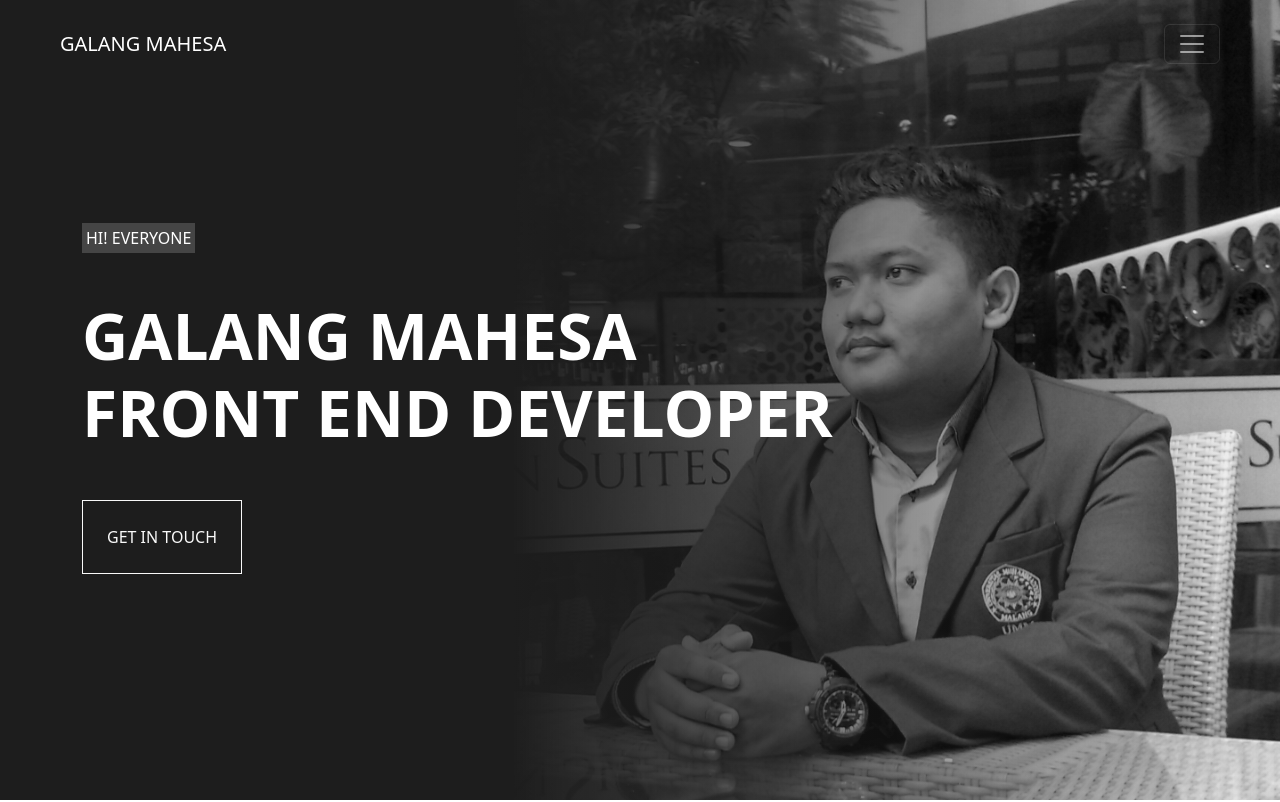
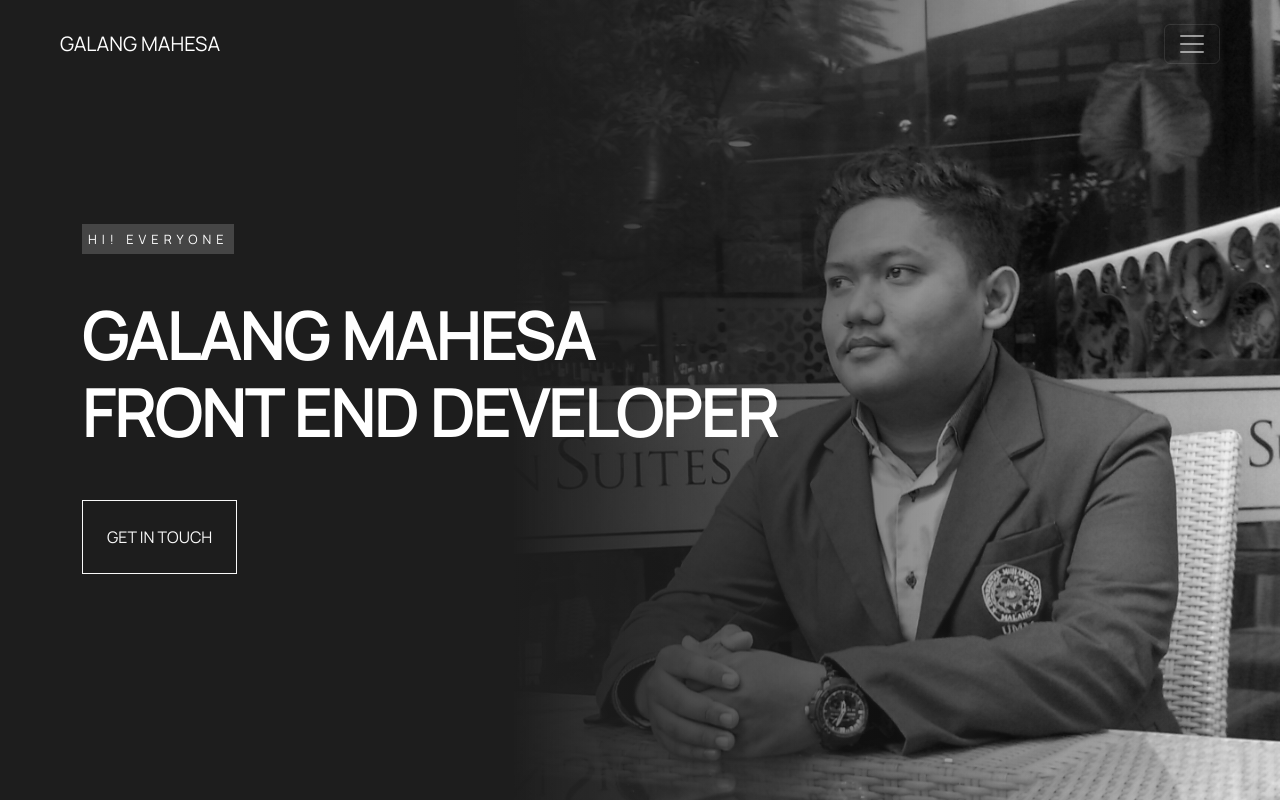
Before and after one commit to gmahesa/gmahesa.github.io, a plain HTML site: page index.html in a window 1280 px wide. Shown: the top 802 px of the page. Drawn offline with nearby package versions, Linux system fonts and the light colour scheme.

Commit message:
updating font and headers caption

```diff
--- a/index.html
+++ b/index.html
@@ -10,6 +10,9 @@
     <link href="https://cdn.jsdelivr.net/npm/bootstrap@5.2.0/dist/css/bootstrap.min.css" rel="stylesheet" integrity="sha384-gH2yIJqKdNHPEq0n4Mqa/HGKIhSkIHeL5AyhkYV8i59U5AR6csBvApHHNl/vI1Bx" crossorigin="anonymous" />
     <script defer src="https://cdn.jsdelivr.net/npm/bootstrap@5.2.0/dist/js/bootstrap.bundle.min.js" integrity="sha384-A3rJD856KowSb7dwlZdYEkO39Gagi7vIsF0jrRAoQmDKKtQBHUuLZ9AsSv4jD4Xa" crossorigin="anonymous"></script>
     <link rel="stylesheet" href="https://cdn.jsdelivr.net/npm/bootstrap-icons@1.9.1/font/bootstrap-icons.css" />
+
+    <!-- font -->
+    <link rel="stylesheet" href="https://fonts.googleapis.com/css?family=Manrope" />
 
     <!-- AOS -->
     <link href="https://unpkg.com/aos@2.3.1/dist/aos.css" rel="stylesheet" />
--- a/style.css
+++ b/style.css
@@ -1,6 +1,7 @@
 body {
   box-sizing: inherit;
   z-index: 0;
+  font-family: "Manrope", Arial, Helvetica, sans-serif;
 }
 
 header,
@@ -30,10 +31,11 @@ header.hero-caption {
 }
 
 .hero-caption span {
-  font-size: 1rem;
+  font-size: 0.8rem;
   font-weight: lighter;
   background-color: rgba(128, 128, 128, 0.397);
-  padding: 4px;
+  padding: 6px;
+  letter-spacing: 5px;
 }
 
 .hero-caption h1 {
```
Also changed, not shown: images/Vector-1.png (added), images/Vector.png (added).
